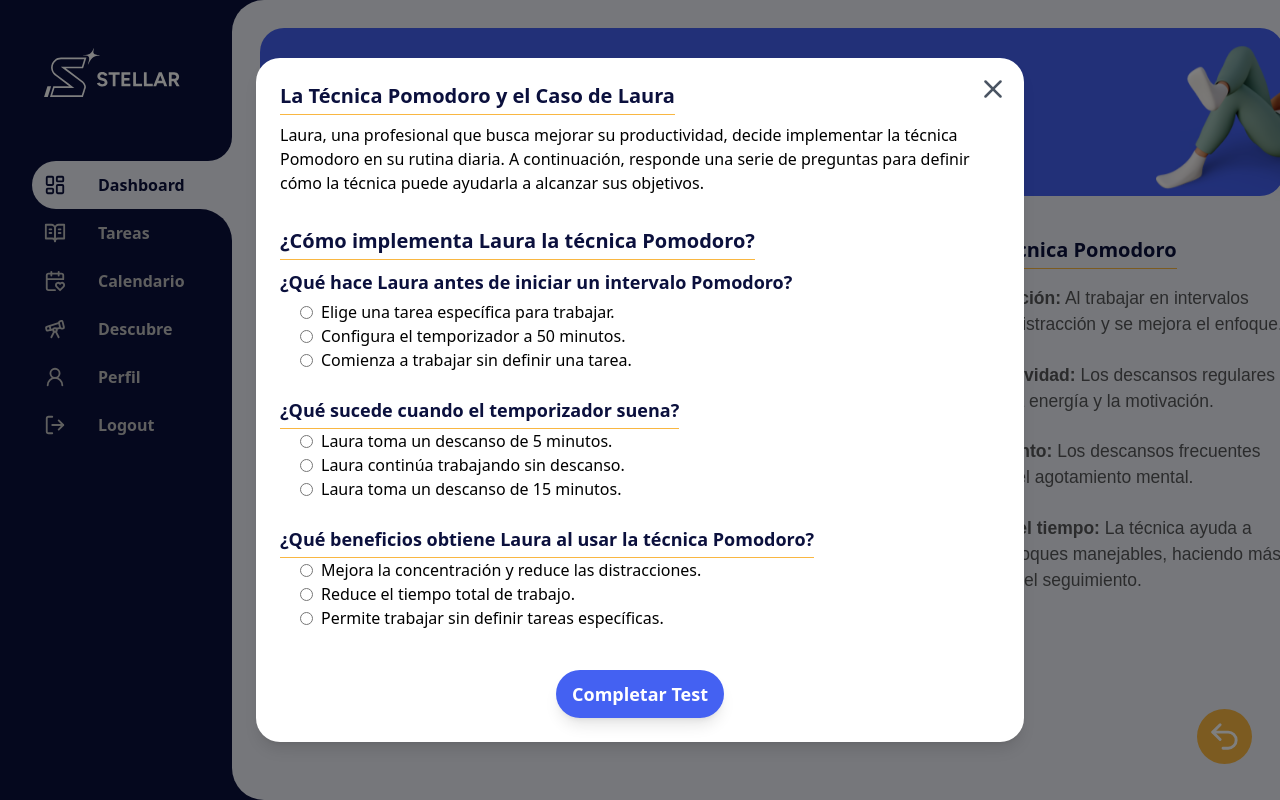
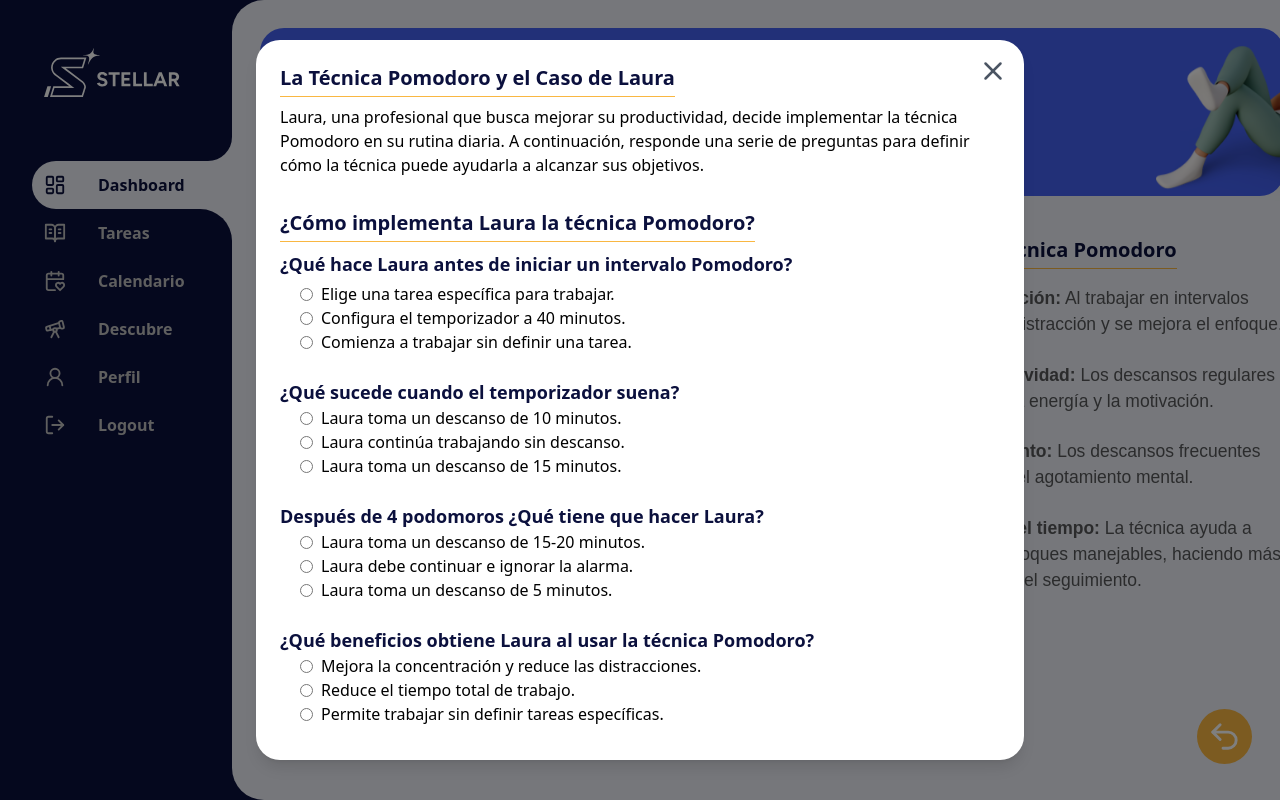
Before and after one commit to KevinLatino/Stellar-Frontend, a React (Vite) app: page /sidebar/podomoro-technique in a window 1280 px wide. Both pictures are taken after a click on the button "Realizar Prueba". Shown: the top 800 px of the page. Built offline with nearby package versions, Linux system fonts and the light colour scheme.

Commit message:
general changes

```diff
--- a/src/Screens/DiscoverScreens/PodomoroTechnique.jsx
+++ b/src/Screens/DiscoverScreens/PodomoroTechnique.jsx
@@ -23,9 +23,10 @@ const PodomoroTechnique = () => {
 
 
     const correctAnswers = {
-        question1: 'Configura el temporizador a 50 minutos.',
-        question2: 'Laura toma un descanso de 15 minutos.',
-        question3: 'Mejora la concentración y reduce las distracciones.',
+        question1: 'Configura el temporizador a 40 minutos.',
+        question2: 'Laura toma un descanso de 10 minutos.',
+        question3: 'Laura toma un descanso de 15-20 minutos.',
+        question4: 'Mejora la concentración y reduce las distracciones.',
     };
 
     const [error, setError] = useState('');
@@ -75,7 +76,7 @@ const PodomoroTechnique = () => {
                                 <b>Técnica Pomodoro</b>
                             </h1>
                             <p className="text-xl font-medium text-white">
-                                Utiliza intervalos de trabajo de 25 minutos, seguidos de un breve descanso, para maximizar la concentración y la productividad.
+                                Utiliza intervalos de trabajo de 40 minutos, seguidos de un breve descanso, para maximizar la concentración y la productividad.
                             </p>
                         </div>
                     </div>
@@ -97,10 +98,10 @@ const PodomoroTechnique = () => {
                         </h1>
                         <ul className='list-disc ml-5 flex flex-col gap-6 font-raleway text-[#000000a3] text-[17.5px] font-medium'>
                             <li><b>Elige una tarea:</b> Decide la tarea que quieres trabajar.</li>
-                            <li><b>Configura el temporizador:</b> Ajusta el temporizador a 25 minutos, el intervalo Pomodoro.</li>
+                            <li><b>Configura el temporizador:</b> Ajusta el temporizador a 40 minutos, el intervalo Pomodoro.</li>
                             <li><b>Trabaja en la tarea:</b> Concédele atención completa hasta que el temporizador suene.</li>
-                            <li><b>Toma un descanso corto:</b> Tómate un descanso de 5 minutos para relajarte.</li>
-                            <li><b>Repite:</b> Después de cuatro Pomodoros, toma un descanso más largo de 15-30 minutos.</li>
+                            <li><b>Toma un descanso corto:</b> Tómate un descanso de 10 minutos para relajarte.</li>
+                            <li><b>Repite:</b> Después de cuatro Pomodoros, toma un descanso más largo de 15-20 minutos.</li>
                         </ul>
                     </div>
 
@@ -177,10 +178,10 @@ const PodomoroTechnique = () => {
                                     <input
                                         type="radio"
                                         name="question1"
-                                        value="Configura el temporizador a 50 minutos."
+                                        value="Configura el temporizador a 40 minutos."
                                         onChange={(e) => handleChange('question1', e.target.value)}
                                     />
-                                    <label htmlFor="implement-B">Configura el temporizador a 50 minutos.</label>
+                                    <label htmlFor="implement-B">Configura el temporizador a 40 minutos.</label>
                                 </li>
                                 <li className="flex items-center gap-2">
                                     <input
@@ -196,9 +197,7 @@ const PodomoroTechnique = () => {
 
                         <div>
                             <h1 className="text-lg font-bold text-stellar-blue">
-                                <span className="inline-block border-b-[0.1rem] border-light-yellow pb-1">
-                                    <p>¿Qué sucede cuando el temporizador suena?</p>
-                                </span>
+                                <p>¿Qué sucede cuando el temporizador suena?</p>
                             </h1>
                             <ul className="list-disc pl-5">
                                 <li className="flex items-center gap-2">
@@ -206,10 +205,10 @@ const PodomoroTechnique = () => {
                                         type="radio"
                                         id="timer-A"
                                         name="question2"
-                                        value="Laura toma un descanso de 5 minutos."
+                                        value="Laura toma un descanso de 10 minutos."
                                         onChange={(e) => handleChange('question2', e.target.value)}
                                     />
-                                    <label htmlFor="timer-A">Laura toma un descanso de 5 minutos.</label>
+                                    <label htmlFor="timer-A">Laura toma un descanso de 10 minutos.</label>
                                 </li>
                                 <li className="flex items-center gap-2">
                                     <input
@@ -236,18 +235,54 @@ const PodomoroTechnique = () => {
 
                         <div>
                             <h1 className="text-lg font-bold text-stellar-blue">
-                                <span className="inline-block border-b-[0.1rem] border-light-yellow pb-1">
-                                    <p>¿Qué beneficios obtiene Laura al usar la técnica Pomodoro?</p>
-                                </span>
+                                <p>Después de 4 podomoros ¿Qué tiene que hacer Laura?</p>
+                            </h1>
+                            <ul className="list-disc pl-5">
+                                <li className="flex items-center gap-2">
+                                    <input
+                                        type="radio"
+                                        id="timer-A"
+                                        name="question3"
+                                        value="Laura toma un descanso de 15-20 minutos."
+                                        onChange={(e) => handleChange('question3', e.target.value)}
+                                    />
+                                    <label htmlFor="timer-A">Laura toma un descanso de 15-20 minutos.</label>
+                                </li>
+                                <li className="flex items-center gap-2">
+                                    <input
+                                        type="radio"
+                                        id="timer-B"
+                                        name="question3"
+                                        value="Laura debe continuar e ignorar la alarma."
+                                        onChange={(e) => handleChange('question3', e.target.value)}
+                                    />
+                                    <label htmlFor="timer-B">Laura debe continuar e ignorar la alarma.</label>
+                                </li>
+                                <li className="flex items-center gap-2">
+                                    <input
+                                        type="radio"
+                                        id="timer-C"
+                                        name="question3"
+                                        value="Laura toma un descanso de 5 minutos."
+                                        onChange={(e) => handleChange('question3', e.target.value)}
+                                    />
+                                    <label htmlFor="timer-C">Laura toma un descanso de 5 minutos.</label>
+                                </li>
+                            </ul>
+                        </div>
+
+                        <div>
+                            <h1 className="text-lg font-bold text-stellar-blue">
+                                <p>¿Qué beneficios obtiene Laura al usar la técnica Pomodoro?</p>
                             </h1>
                             <ul className="list-disc pl-5">
                                 <li className="flex items-center gap-2">
                                     <input
                                         type="radio"
                                         id="benefit-A"
-                                        name="question3"
+                                        name="question4"
                                         value="Mejora la concentración y reduce las distracciones."
-                                        onChange={(e) => handleChange('question3', e.target.value)}
+                                        onChange={(e) => handleChange('question4', e.target.value)}
                                     />
                                     <label htmlFor="benefit-A">Mejora la concentración y reduce las distracciones.</label>
                                 </li>
@@ -255,9 +290,9 @@ const PodomoroTechnique = () => {
                                     <input
                                         type="radio"
                                         id="benefit-B"
-                                        name="question3"
+                                        name="question4"
                                         value="Reduce el tiempo total de trabajo."
-                                        onChange={(e) => handleChange('question3', e.target.value)}
+                                        onChange={(e) => handleChange('question4', e.target.value)}
                                     />
                                     <label htmlFor="benefit-B">Reduce el tiempo total de trabajo.</label>
                                 </li>
@@ -265,9 +300,9 @@ const PodomoroTechnique = () => {
                                     <input
                                         type="radio"
                                         id="benefit-C"
-                                        name="question3"
+                                        name="question4"
                                         value="Permite trabajar sin definir tareas específicas."
-                                        onChange={(e) => handleChange('question3', e.target.value)}
+                                        onChange={(e) => handleChange('question4', e.target.value)}
                                     />
                                     <label htmlFor="benefit-C">Permite trabajar sin definir tareas específicas.</label>
                                 </li>
```
Also changed, not shown: src/Screens/DiscoverScreens/EisenhowerMatrix.jsx (+18 -16 lines).
